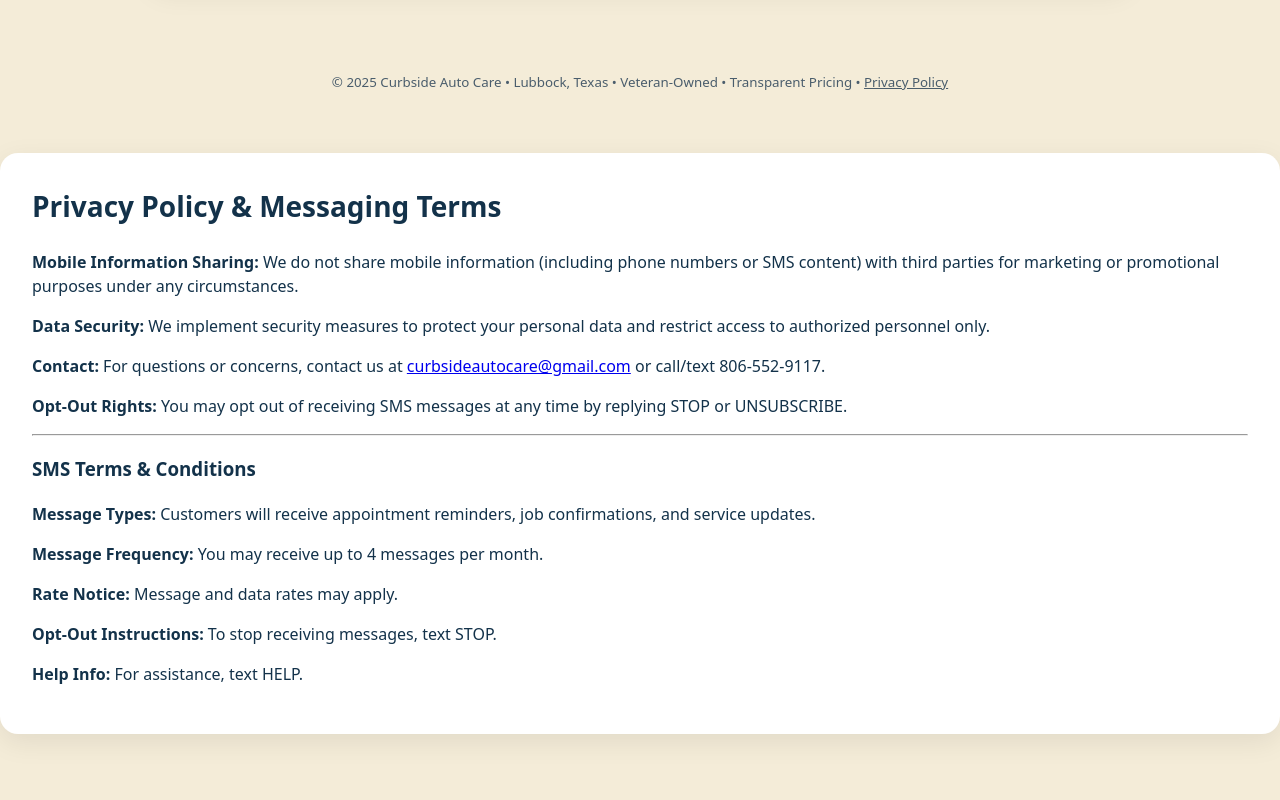
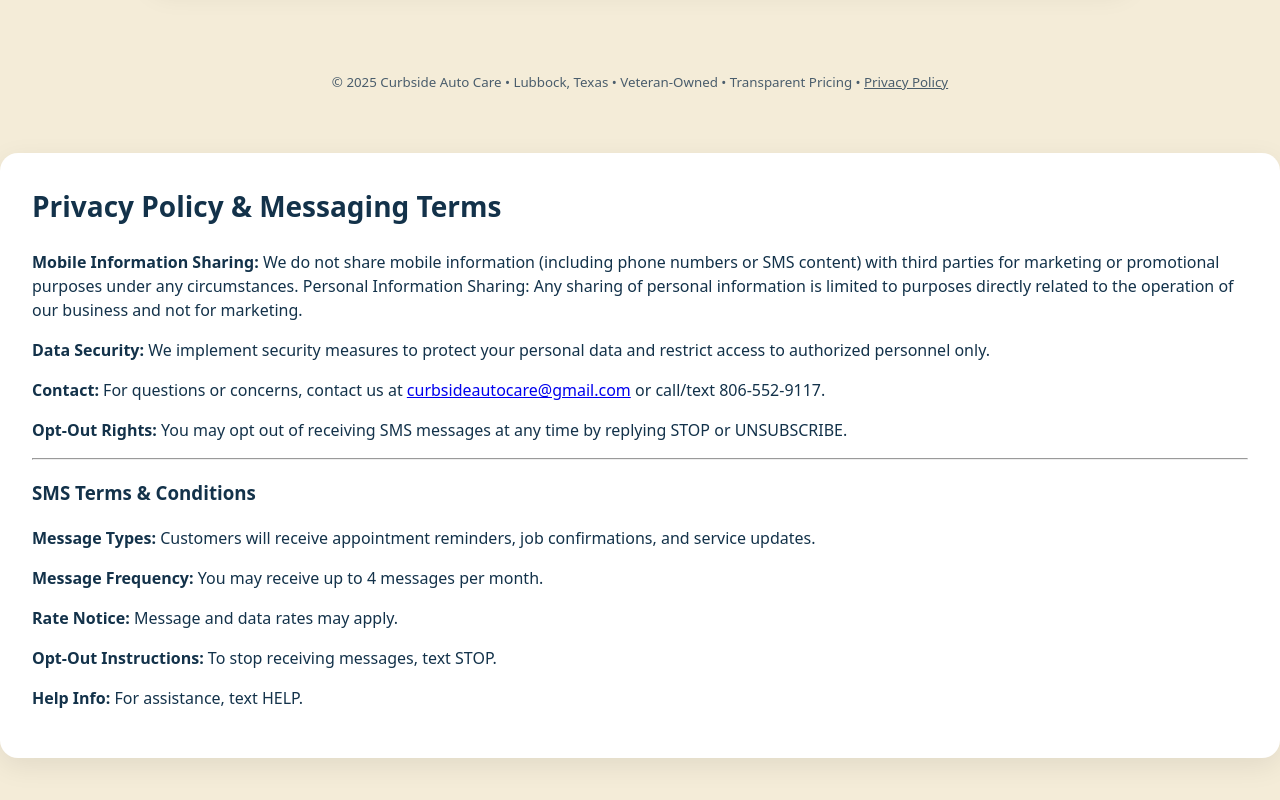
Before and after one commit to curbsideac-ship-it/curbsideautocare.github.io, a plain HTML site: page index.html in a window 1280 px wide. Shown: the part 3053-3853 px from the top of the page. Drawn offline with Linux system fonts and the light colour scheme.

Commit message:
Update index.html

```diff
--- a/index.html
+++ b/index.html
@@ -154,7 +154,7 @@
 </html>
 <section id="privacy-terms" style="padding:2em;">
   <h2>Privacy Policy & Messaging Terms</h2>
-  <p><strong>Mobile Information Sharing:</strong> We do not share mobile information (including phone numbers or SMS content) with third parties for marketing or promotional purposes under any circumstances.</p>
+  <p><strong>Mobile Information Sharing:</strong> We do not share mobile information (including phone numbers or SMS content) with third parties for marketing or promotional purposes under any circumstances. Personal Information Sharing: Any sharing of personal information is limited to purposes directly related to the operation of our business and not for marketing.</p>
   <p><strong>Data Security:</strong> We implement security measures to protect your personal data and restrict access to authorized personnel only.</p>
   <p><strong>Contact:</strong> For questions or concerns, contact us at <a href="mailto:curbsideautocare@gmail.com">curbsideautocare@gmail.com</a> or call/text 806-552-9117.</p>
   <p><strong>Opt-Out Rights:</strong> You may opt out of receiving SMS messages at any time by replying STOP or UNSUBSCRIBE.</p>
```
